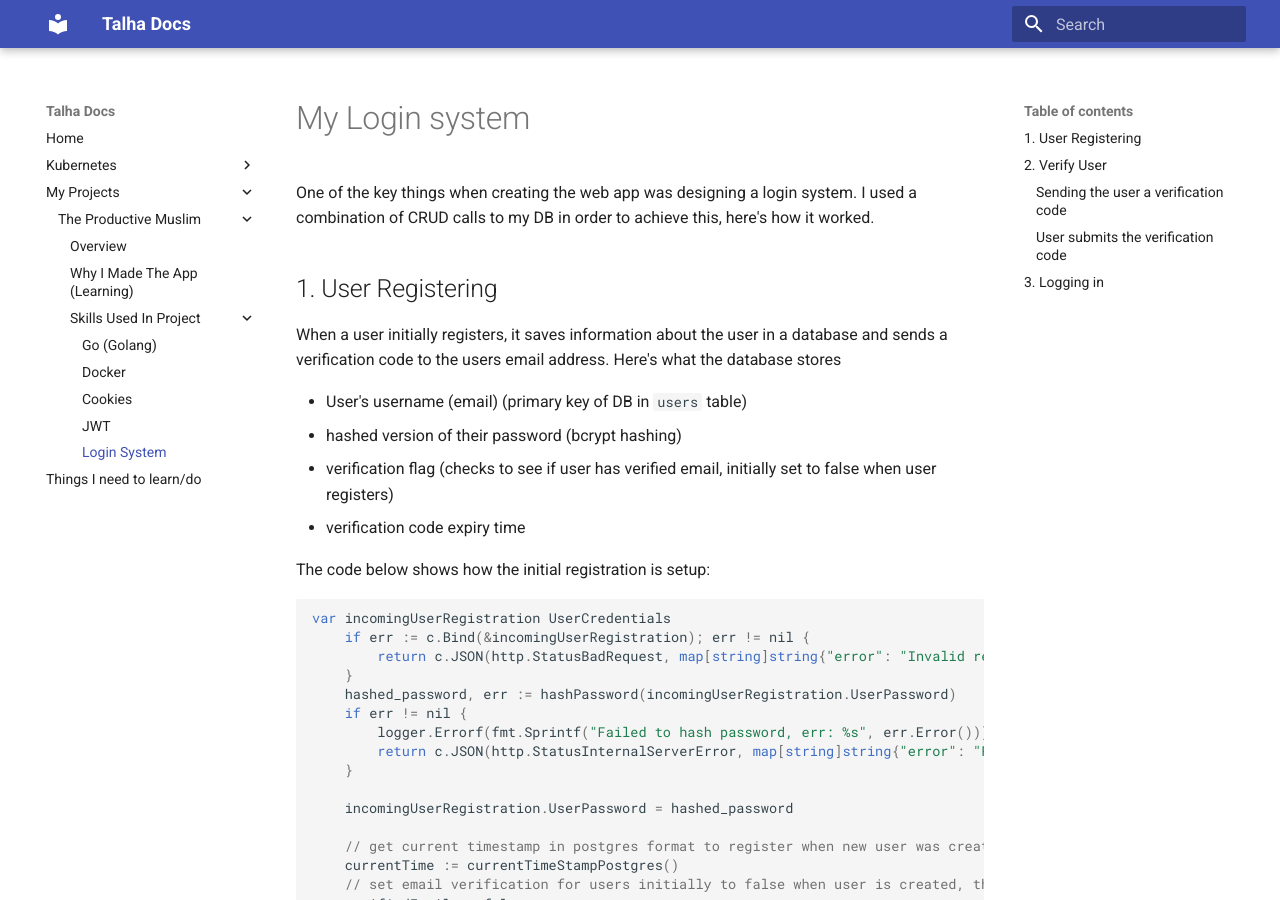
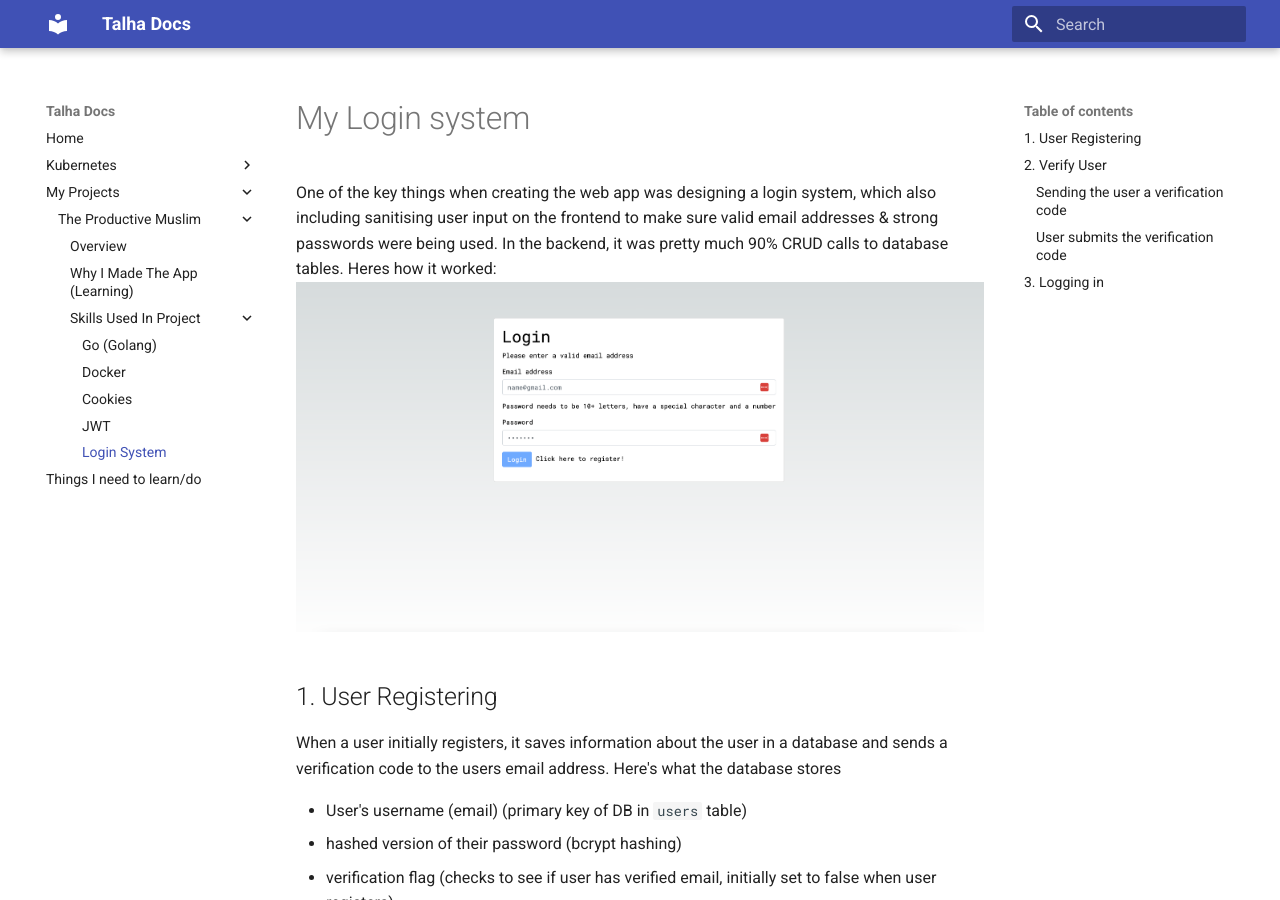
Before and after one commit to TRafi9/documentation, an MkDocs documentation site: the page built from docs/myProjects/theProductiveMuslim/skillsUsedInProject/loginSystem.md, in a window 1280 px wide and 900 px high. Built offline with MkDocs 1.6.1 and Material for MkDocs 9.7.7, drawn with Linux system fonts in a browser that asks for light colours.

Commit message:
more info

```diff
--- a/docs/myProjects/theProductiveMuslim/skillsUsedInProject/loginSystem.md
+++ b/docs/myProjects/theProductiveMuslim/skillsUsedInProject/loginSystem.md
@@ -1,6 +1,7 @@
 # My Login system
 
-One of the key things when creating the web app was designing a login system. I used a combination of CRUD calls to my DB in order to achieve this, here's how it worked.
+One of the key things when creating the web app was designing a login system, which also including sanitising user input on the frontend to make sure valid email addresses & strong passwords were being used. In the backend, it was pretty much 90% CRUD calls to database tables. Heres how it worked:
+![alt text](../images/login-page.png)
 
 ## 1. User Registering
 
```
Also changed, not shown: docs/myProjects/theProductiveMuslim/images/login-page.png (added).
